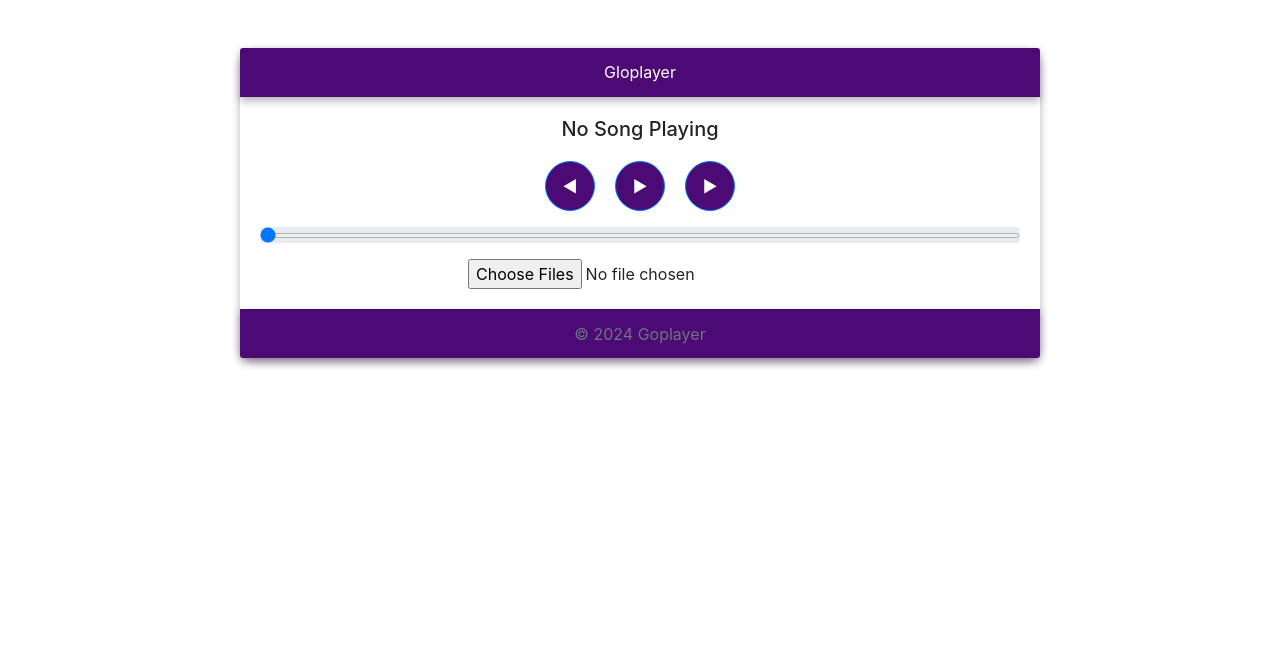
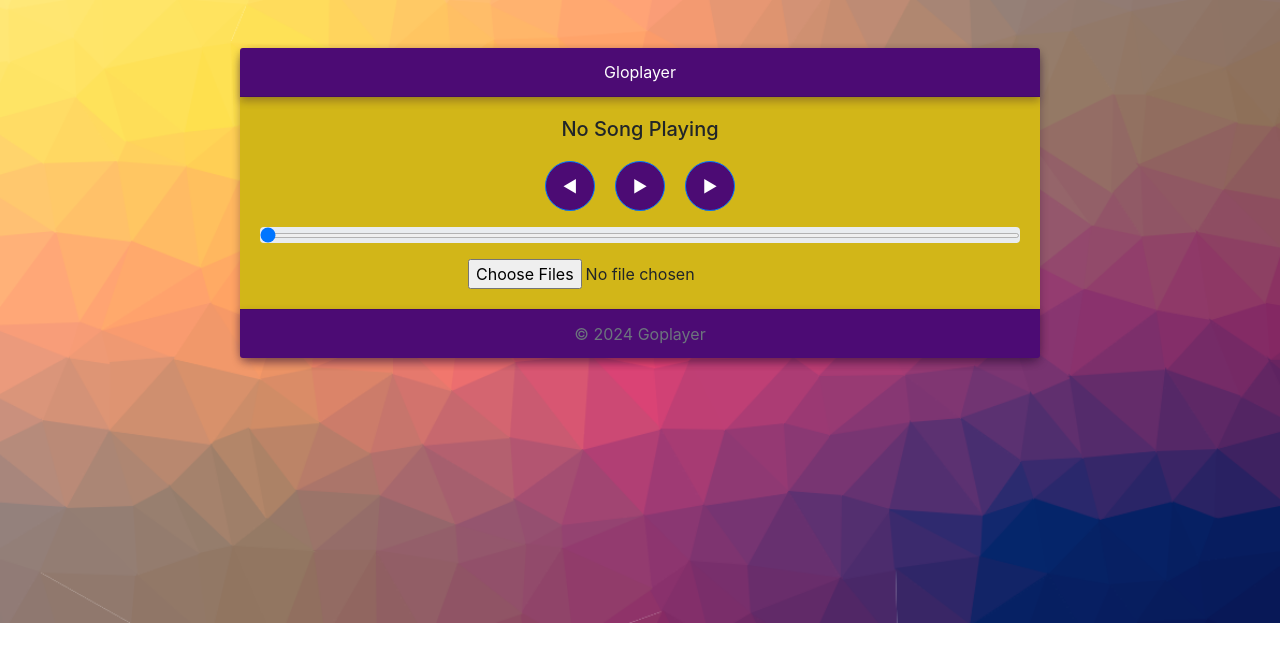
Before and after one commit to GloireIrenge/glozik, a plain HTML site: page index.html in a window 1280 px wide. Drawn offline with nearby package versions, Linux system fonts and the light colour scheme.

Commit message:
setting backgrounds

```diff
--- a/css/style.css
+++ b/css/style.css
@@ -1,5 +1,8 @@
 body {
     /*background-color: #f8f9fa;*/
+    background-image: url(../img/background.png);
+    background-repeat: no-repeat;
+    background-size: cover;
 
 }
 
@@ -9,6 +12,7 @@ body {
     border: none;
     border-radius: 15px;
     box-shadow: 0 4px 8px rgba(35, 9, 46, 0.324);
+    background-color: rgb(210, 182, 24);
 }
 
 .card-header, .card-footer {
```
